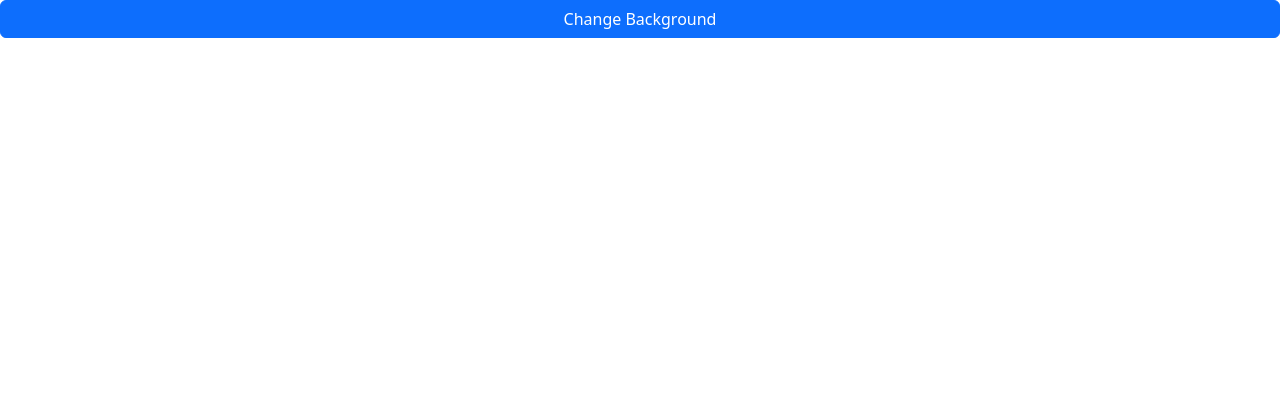
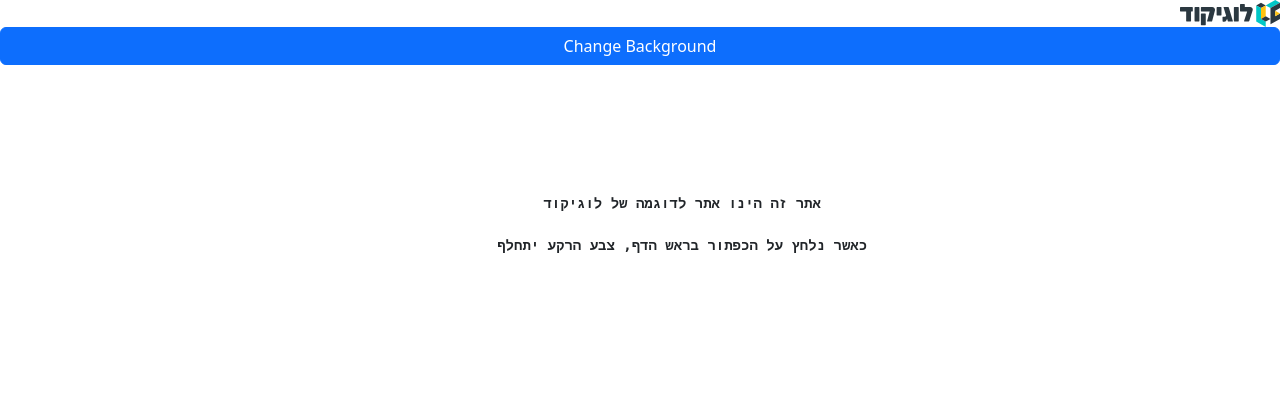
Before and after one commit to Logicode-git/website, a plain HTML site: page index.html in a window 1280 px wide. Drawn offline with nearby package versions, Linux system fonts and the light colour scheme.

Commit message:
adding Logicode image

```diff
--- a/index.html
+++ b/index.html
@@ -17,6 +17,15 @@
     <script src="main.js"></script>
   </head>
     <body >
+      <div style="text-align: right;">
+        <img style="max-width: 100px;" src="Logicode_NoSlogan.svg">
+      </div>
         <button class="btn btn-primary" onclick="changeBG()"> Change Background </button>
+
+        <pre>
+          אתר זה הינו אתר לדוגמה של לוגיקוד
+
+          כאשר נלחץ על הכפתור בראש הדף, צבע הרקע יתחלף
+        </pre>
     </body>
 </html>
--- a/main.js
+++ b/main.js
@@ -1,7 +1,7 @@
 function changeBG() {
-    if (document.body.style.backgroundColor == "black"){
-        document.body.style.backgroundColor = "white";
+    if (document.body.style.backgroundColor == "lightyellow"){
+        document.body.style.backgroundColor = "pink";
     }else {
-        document.body.style.backgroundColor = "black";
+        document.body.style.backgroundColor = "lightyellow";
     }
 }
--- a/style.css
+++ b/style.css
@@ -1,4 +1,9 @@
 button {
-
     width: 100%;
 }
+
+pre {
+    padding: 10%;
+    text-align: center;
+    font-weight: 900;
+}
```
Also changed, not shown: Logicode_NoSlogan.svg (added).
